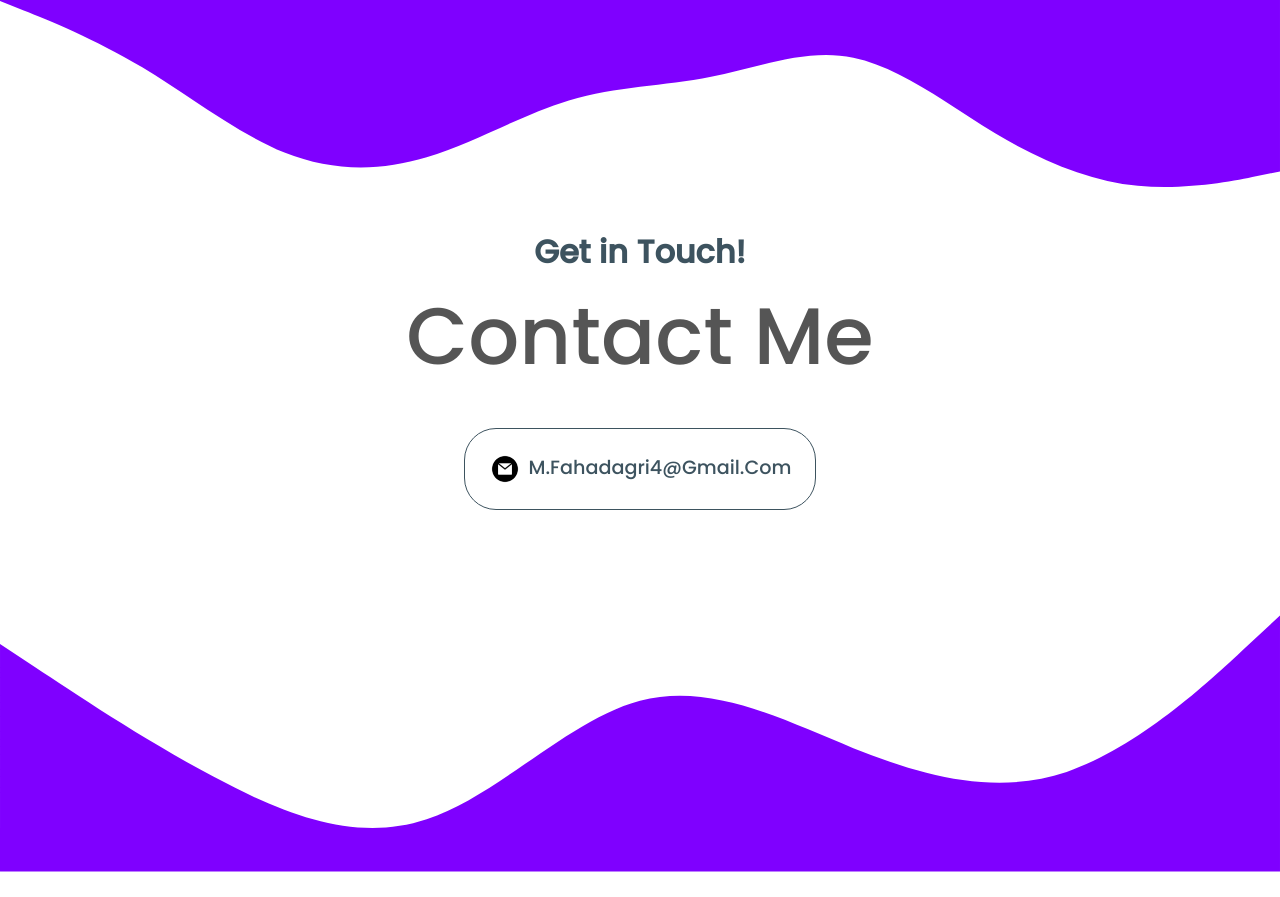
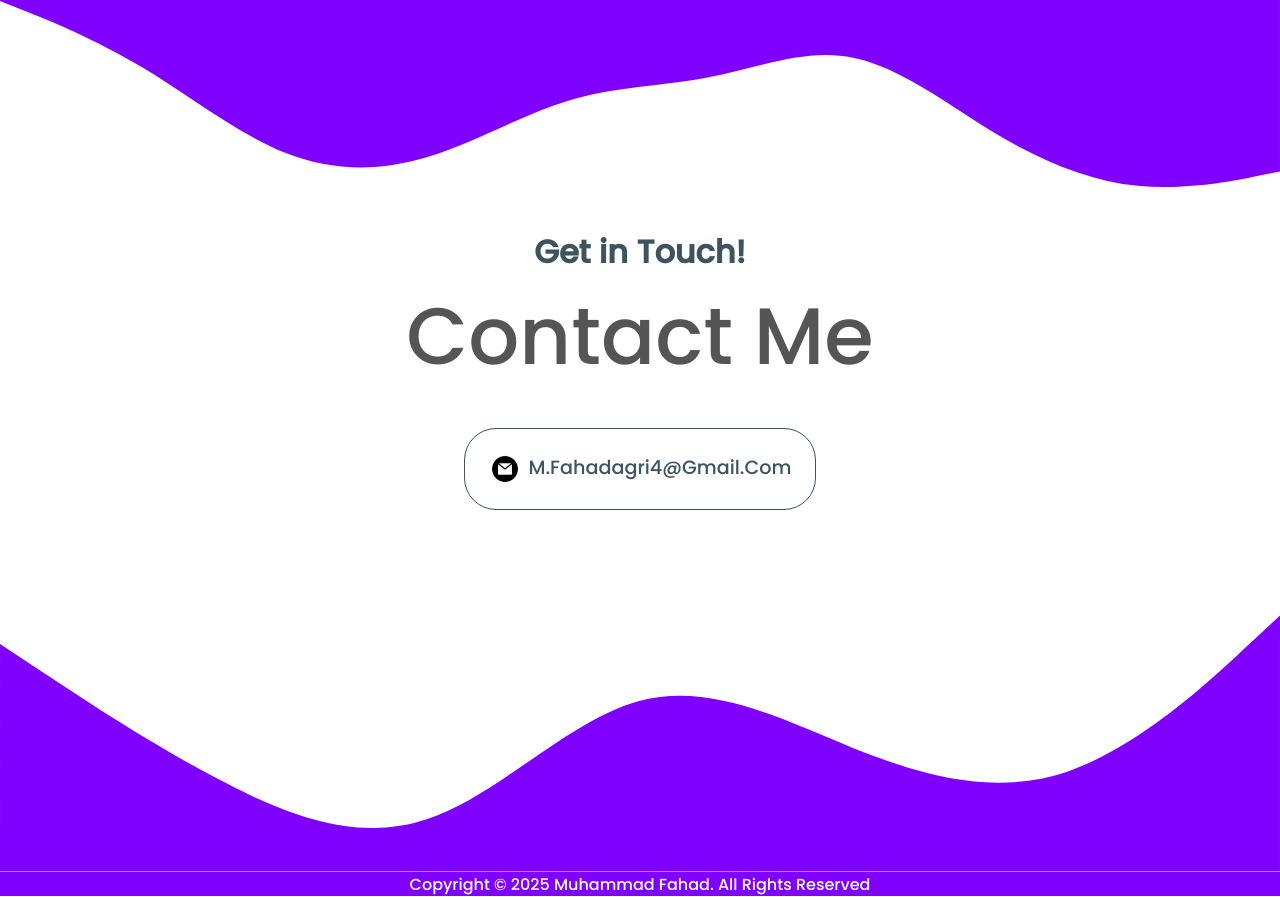
Before and after one commit to mfahadagri04/fahadagri-portfolio, a plain HTML site: page index.html in a window 1280 px wide. Shown: the part 3711-4608 px from the top of the page. Drawn offline with nearby package versions, Linux system fonts and the light colour scheme.

Commit message:
changes footer colour

```diff
--- a/style.css
+++ b/style.css
@@ -571,9 +571,9 @@ body .contact__waves:last-child svg {
 
 /* FOOTER */
 footer {
-    height: 2vh;
+    height: 3vh;
     margin: 0 auto;
-    color: #7f00ff;
+    background-color: #7f00ff;
 }
 
 footer p {
```
